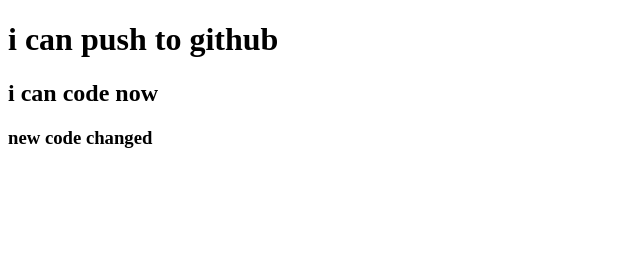
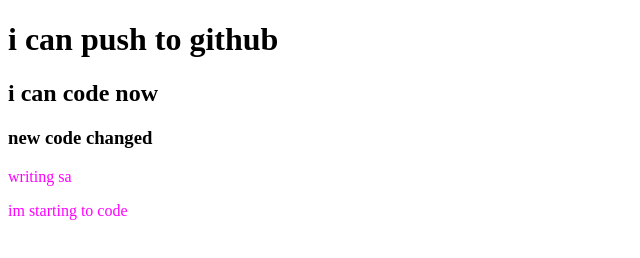
Before and after one commit to Azharul-Islam-Nahid/my-second-repo, a plain HTML site: page index.html in a window 1280 px wide. Shown: the whole page, without its empty margins (0-640 px from the left). Drawn offline with Linux system fonts and the light colour scheme.

Commit message:
added styles

```diff
--- a/index.html
+++ b/index.html
@@ -12,5 +12,7 @@
     <h1>i can push to github</h1>
     <h2>i can code now</h2>
     <h3>new code changed</h3>
+    <p>writing sa</p>
+    <p>im starting to code</p>
 </body>
 </html>
--- a/style.css
+++ b/style.css
@@ -0,0 +1,3 @@
+p{
+    color: fuchsia;
+}
```
